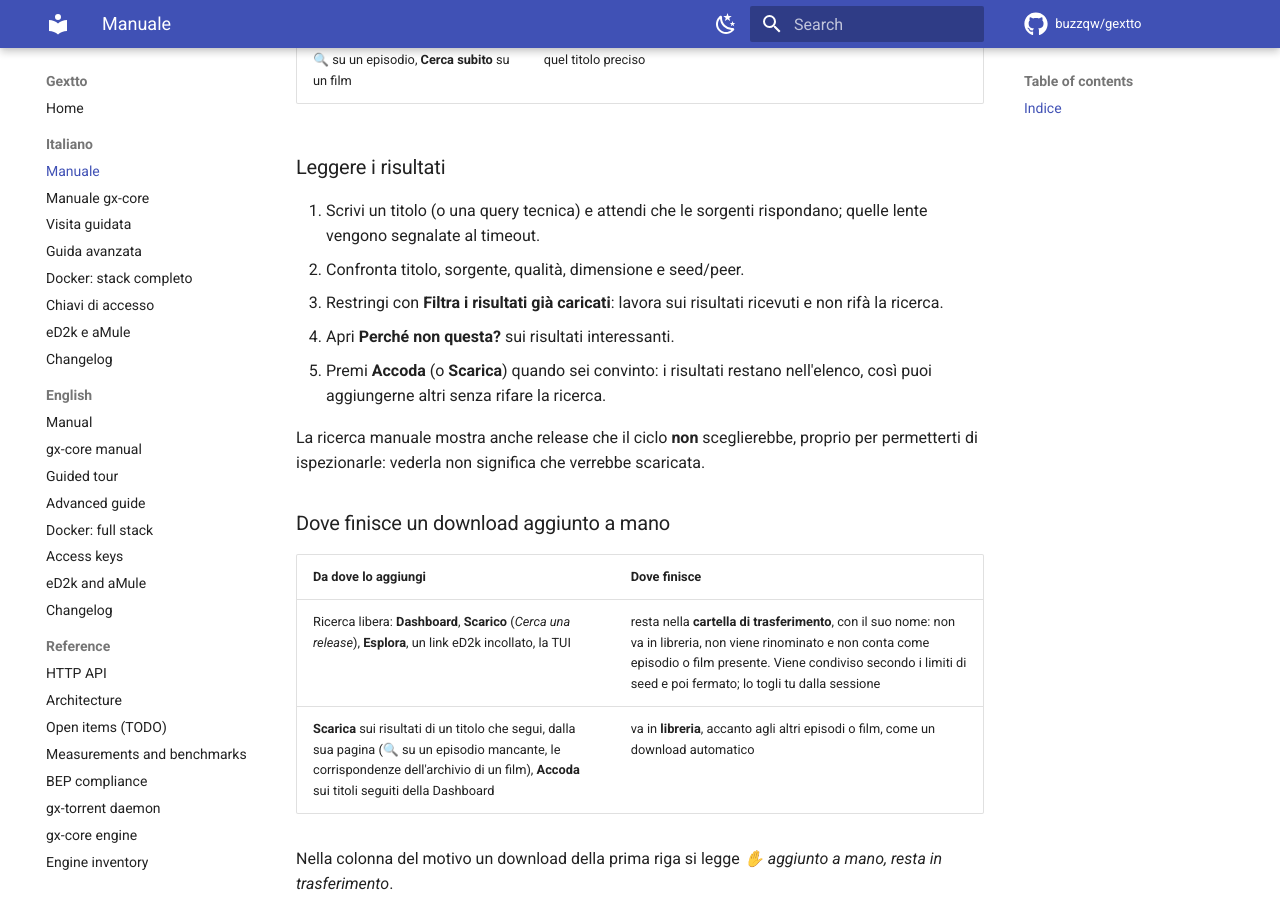
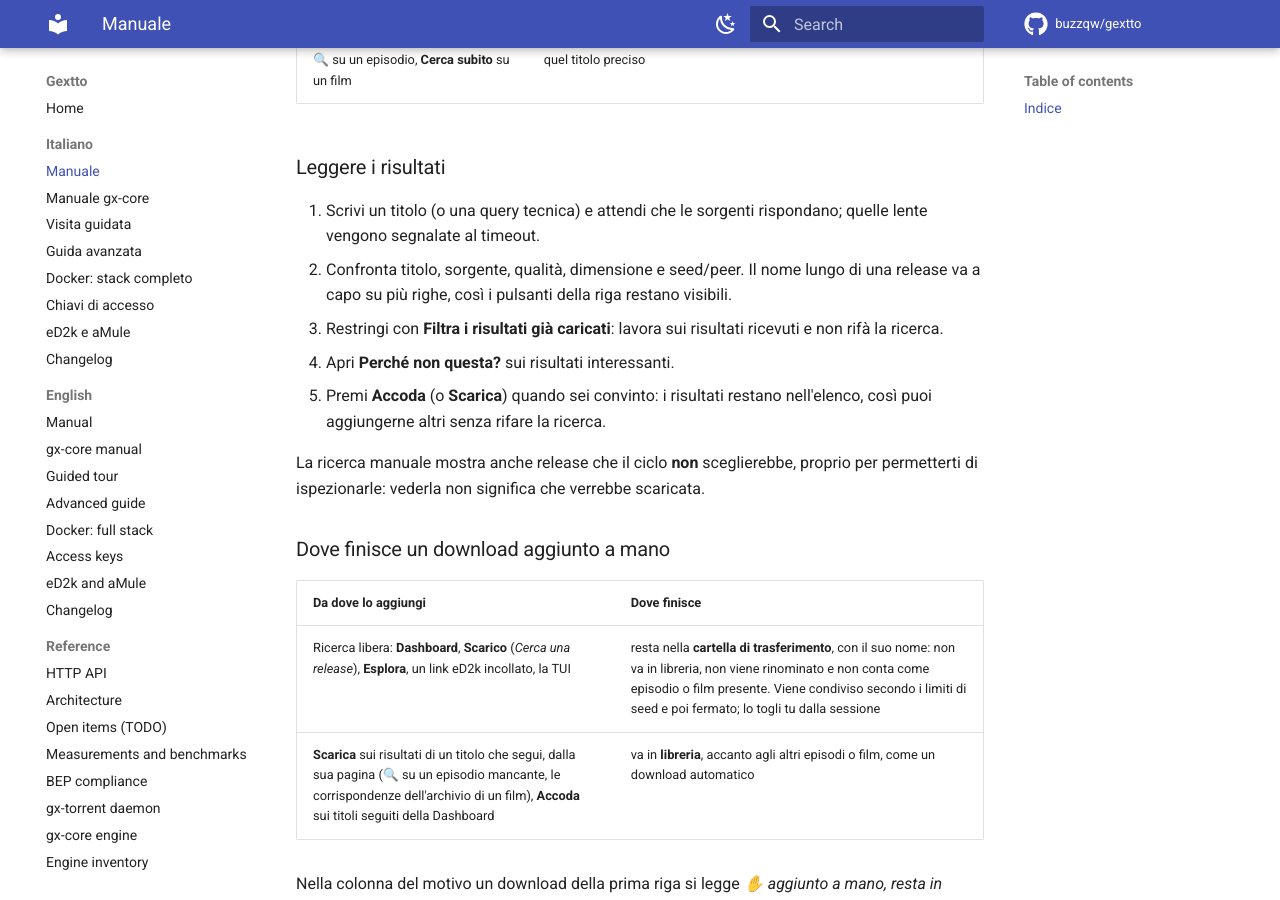
Before and after one commit to buzzqw/gextto, an MkDocs documentation site: the page built from docs/MANUAL.it.md, in a window 1280 px wide and 900 px high, scrolled down 15597 px. Built offline with MkDocs 1.6.1 and Material for MkDocs 9.7.7, drawn with Linux system fonts in a browser that asks for light colours; comment, search, counter and statistics services are not loaded.

Commit message:
Wrap the release name in the sources table, keeping the actions visible
In the missing and episode search results the title cell was a one-line ellipsis and, on a narrow window, the Download button slipped past the right edge. The sources table now has a fixed layout: the name wraps over as many lines as it needs, the actions keep a column of their own and their buttons wrap, and on a phone the source, score and size columns step aside.

```diff
--- a/docs/MANUAL.it.md
+++ b/docs/MANUAL.it.md
@@ -618,7 +618,9 @@
 
 1. Scrivi un titolo (o una query tecnica) e attendi che le sorgenti rispondano;
    quelle lente vengono segnalate al timeout.
-2. Confronta titolo, sorgente, qualità, dimensione e seed/peer.
+2. Confronta titolo, sorgente, qualità, dimensione e seed/peer. Il nome lungo di
+   una release va a capo su più righe, così i pulsanti della riga restano
+   visibili.
 3. Restringi con **Filtra i risultati già caricati**: lavora sui risultati
    ricevuti e non rifà la ricerca.
 4. Apri **Perché non questa?** sui risultati interessanti.
```
Also changed, not shown: changelog.en.md (+1 -0 lines), changelog.md (+1 -0 lines), docs/MANUAL.en.md (+2 -1 lines), uiweb/v2/static/gextto-ui.css (+23 -0 lines), 2 other files.
